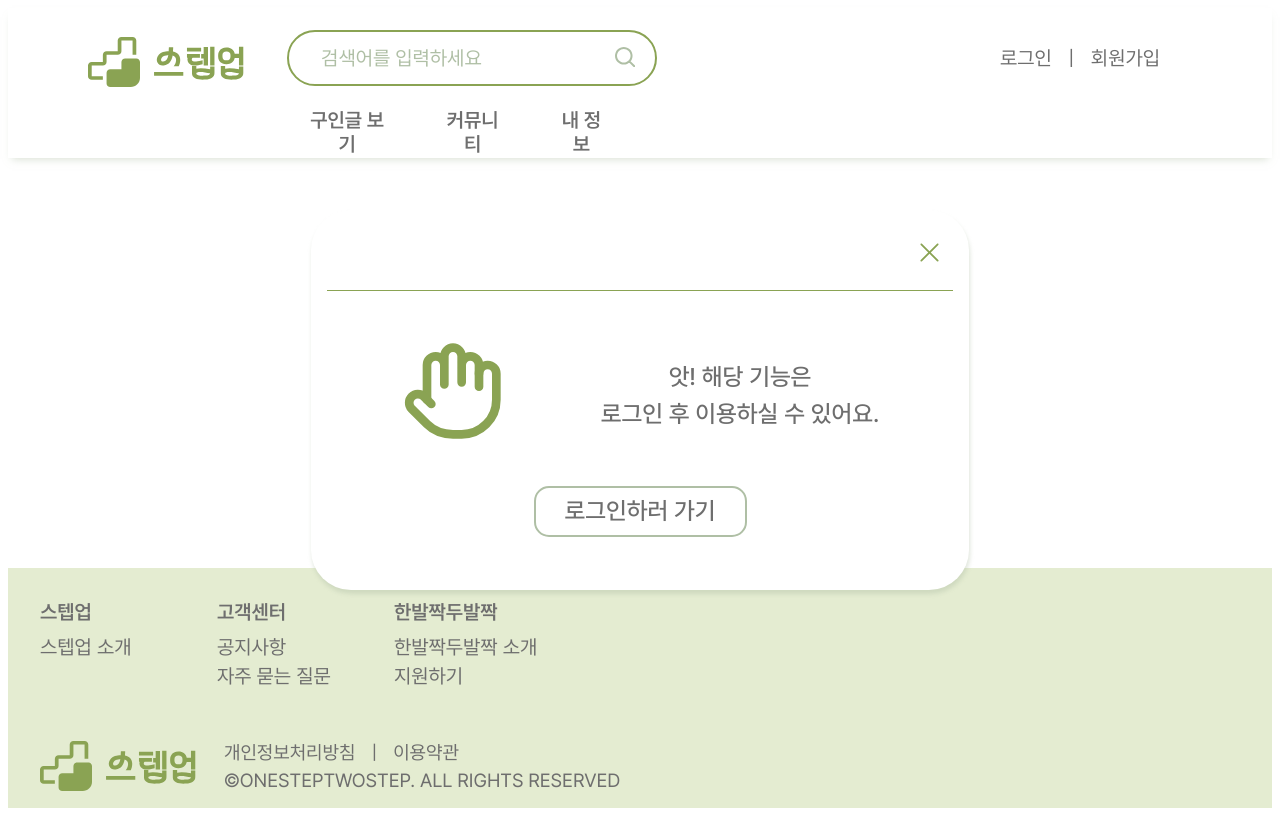
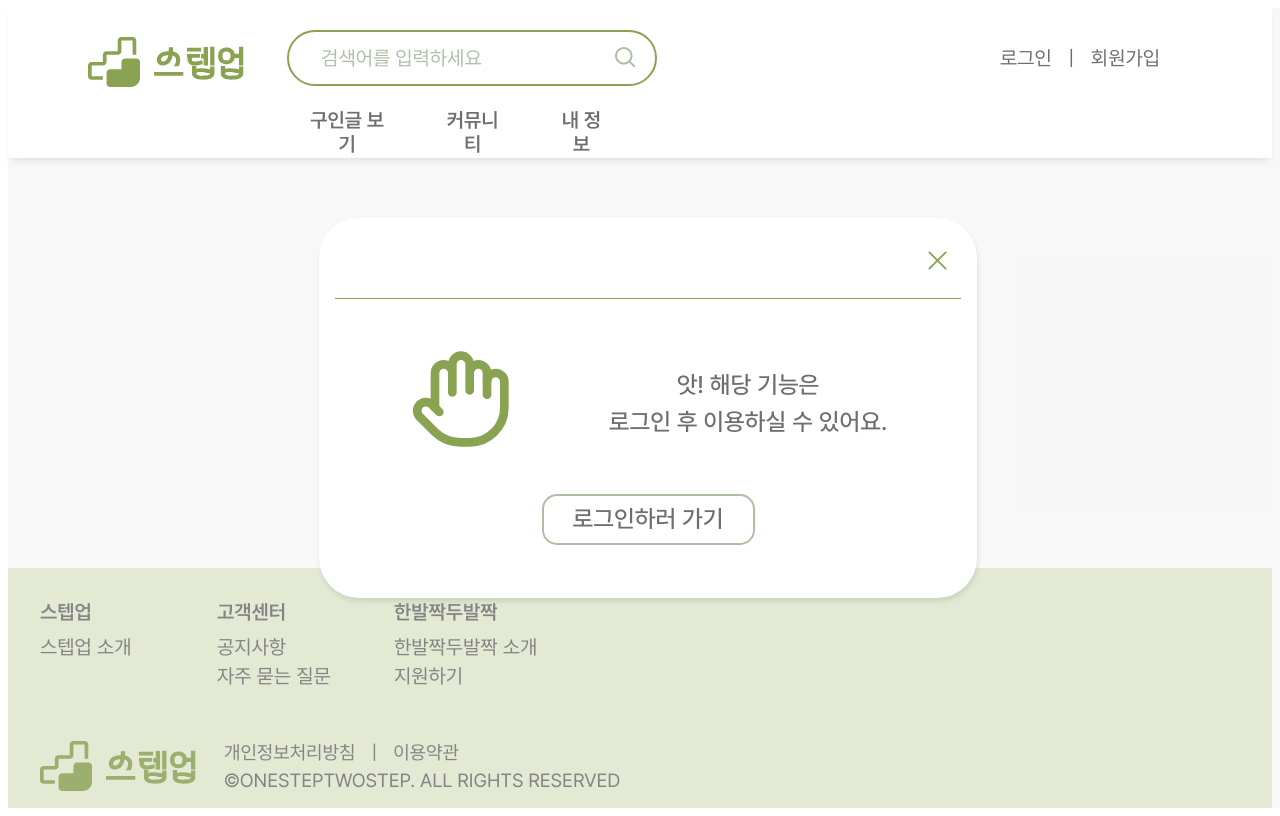
Before and after one commit to ICT-project-stepup/stepup-web, a React (Create React App) app: page /nologin in a window 1280 px wide. Shown: the top 816 px of the page. Built offline with nearby package versions, Linux system fonts and the light colour scheme.

Commit message:
Feat: 로그인 후 이용가능 모달 만들기

```diff
--- a/src/pages/popup/NoLogIn.js
+++ b/src/pages/popup/NoLogIn.js
@@ -5,11 +5,12 @@ import { ReactComponent as NoHandIcon } from "../../icons/NoHandIcon.svg";
 import { ReactComponent as XIcon } from "../../icons/XIcon.svg";
 import RoundWhiteBtn from "../../components/buttons/RoundWhiteBtn";
 
+/* 채은 */
 const NoLogIn = () => {
   const navigate = useNavigate();
 
   const handleClose = () => {
-    navigate("/homelessmypage");
+    navigate(-1);
   };
 
   const handleLoginClick = () => {
@@ -17,6 +18,7 @@ const NoLogIn = () => {
   };
 
   return (
+    <Wrapper>
       <Container>
         <CloseButton onClick={handleClose}>
           <StyledXIcon />
@@ -24,7 +26,6 @@ const NoLogIn = () => {
         <Line />
         <CompleteWrapper>
           <StyledNoHandIcon />
-
 
           <Message>
             <span>앗! 해당 기능은</span>
@@ -49,8 +50,16 @@ const NoLogIn = () => {
           />
         </CompleteWrapper>
       </Container>
+    </Wrapper>
   );
 };
+
+const Wrapper = styled.div`
+  position: absolute;
+  width: 100%;
+  height: 100%;
+  background: rgba(217, 217, 217, 0.2);
+`;
 
 const Container = styled.div`
   position: absolute;
```
Lines whose indentation alone changed are shown as unchanged.
